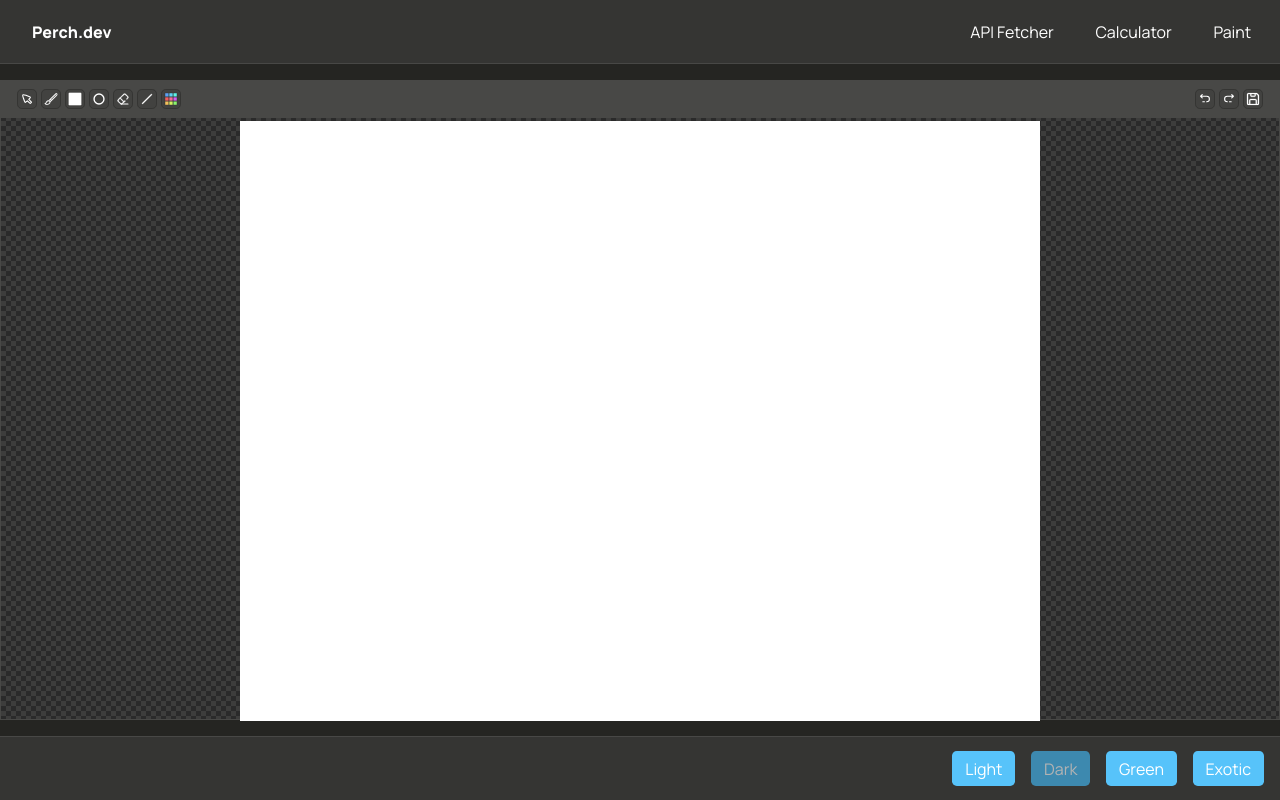
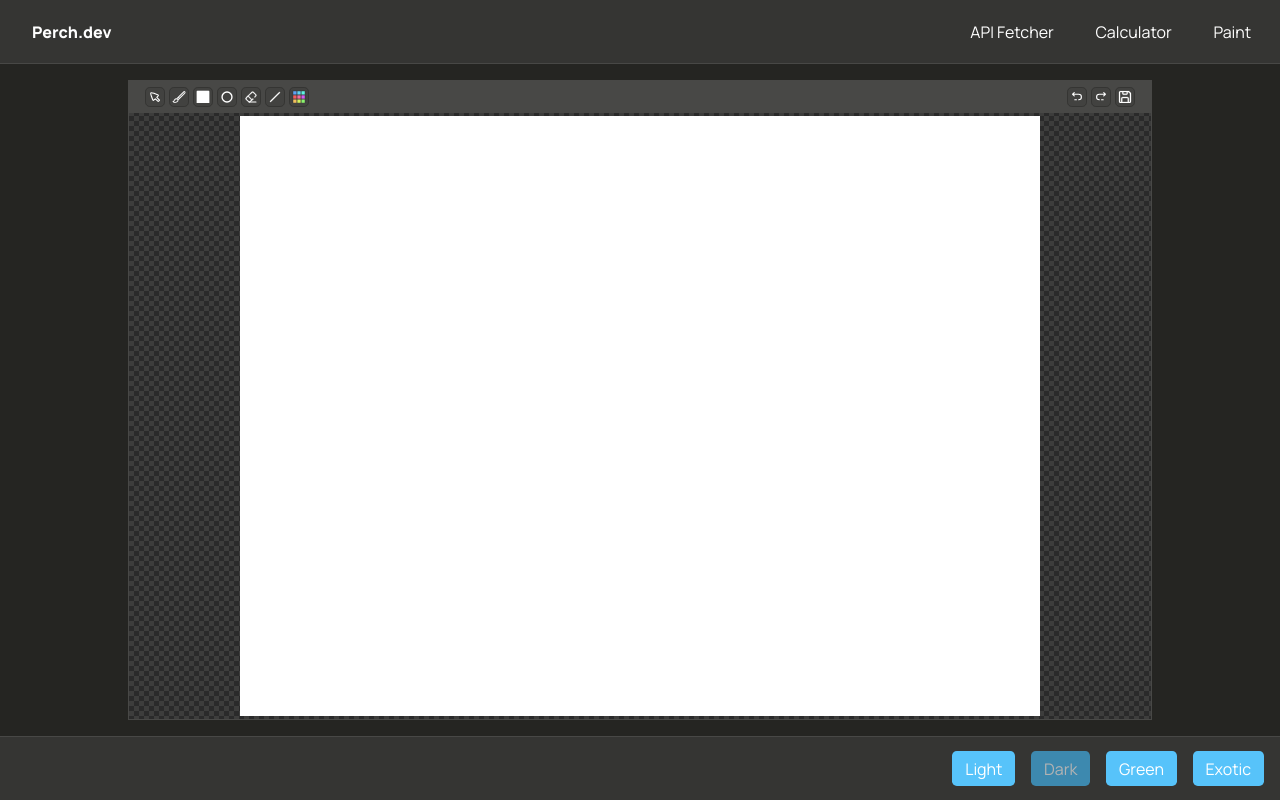
Before and after one commit to Perchusha/Portfolio, a React app in the folder client/: page /paint in a window 1280 px wide. Built offline with nearby package versions, Linux system fonts and the light colour scheme.

Commit message:
feat: cleaning code + root-theme added

```diff
--- a/client/public/styles.css
+++ b/client/public/styles.css
@@ -11,6 +11,7 @@ body,
   display: flex;
   justify-content: space-between;
   flex-direction: column;
+  overflow: hidden;
 }
 
 * {
--- a/client/src/App.tsx
+++ b/client/src/App.tsx
@@ -4,6 +4,7 @@ import { ThemeProvider } from 'styled-components';
 import { HashRouter, BrowserRouter, Routes, Route, Navigate } from 'react-router-dom';
 import { selectTheme } from './redux/selectors';
 import { Welcome, TopBar, Calculator, Paint, APIFetcher, BottomBar } from './modules';
+import { MainFrameContainer } from './styled';
 
 const App = () => {
   const { theme } = useSelector(selectTheme);
@@ -16,6 +17,7 @@ const App = () => {
     <ThemeProvider theme={theme}>
       <Router>
         <TopBar />
+        <MainFrameContainer>
           <Routes>
             <Route path="" element={<Navigate to="/welcome" />} />
             <Route path="/welcome" element={<Welcome />} />
@@ -23,6 +25,7 @@ const App = () => {
             <Route path="/calculator" element={<Calculator />} />
             <Route path="/paint" element={<Paint />} />
           </Routes>
+        </MainFrameContainer>
         <BottomBar />
       </Router>
     </ThemeProvider>
--- a/client/src/modules/APIFetcher/index.tsx
+++ b/client/src/modules/APIFetcher/index.tsx
@@ -1,6 +1,6 @@
 import { useEffect, useRef, useState } from 'react';
 import { RequestForm } from './RequestForm';
-import { Wrapper, RequestsContainer, RequestsPreview, SocketPreview } from './styled';
+import { RequestsContainer, RequestsPreview, SocketPreview } from './styled';
 
 export const APIFetcher = () => {
   const requestPreviewRef = useRef<HTMLDivElement>(null);
@@ -22,7 +22,7 @@ export const APIFetcher = () => {
   }, [socketListening]);
 
   return (
-    <Wrapper>
+    <>
       <RequestsContainer>
         <RequestForm previewRef={requestPreviewRef} />
         <RequestsPreview ref={requestPreviewRef} />
@@ -30,6 +30,6 @@ export const APIFetcher = () => {
       <RequestsContainer>
         <SocketPreview ref={socketPreviewRef} />
       </RequestsContainer>
-    </Wrapper>
+    </>
   );
 };
--- a/client/src/modules/APIFetcher/styled.ts
+++ b/client/src/modules/APIFetcher/styled.ts
@@ -1,7 +1,4 @@
 import styled from 'styled-components';
-import { MainFrameContainer } from '../../styled';
-
-export const Wrapper = styled(MainFrameContainer)``;
 
 export const RequestsContainer = styled.div`
   background: ${({ theme }) => theme.backgroundLight};
--- a/client/src/modules/Calculator/index.tsx
+++ b/client/src/modules/Calculator/index.tsx
@@ -2,7 +2,7 @@ import { useState, useEffect } from 'react';
 import { StyledButton } from '../../components';
 import { isOperation, isNumeric, DoTheMath } from './helper';
 import { operationType, functionalType } from './types';
-import { Wrapper, Container, NumPad, CalculatorInput } from './styled';
+import { Container, NumPad, CalculatorInput } from './styled';
 
 export const Calculator = () => {
   // TODO: add 1 more string with current math state
@@ -118,7 +118,6 @@ export const Calculator = () => {
   };
 
   return (
-    <Wrapper>
     <Container>
       <CalculatorInput
         type="string"
@@ -167,6 +166,5 @@ export const Calculator = () => {
         </StyledButton>
       </NumPad>
     </Container>
-    </Wrapper>
   );
 };
--- a/client/src/modules/Calculator/styled.ts
+++ b/client/src/modules/Calculator/styled.ts
@@ -1,8 +1,5 @@
 import styled from 'styled-components';
 import { StyledInput } from '../../components';
-import { MainFrameContainer } from '../../styled';
-
-export const Wrapper = styled(MainFrameContainer)``;
 
 export const Container = styled.div`
   width: 40vmin;
--- a/client/src/modules/Paint/index.tsx
+++ b/client/src/modules/Paint/index.tsx
@@ -15,7 +15,7 @@ import {
   LineIcon,
   CursorIcon,
 } from '../../components';
-import { Wrapper, Container, ToolBar, RightPart, CanvasContainer } from './styled';
+import { Container, ToolBar, RightPart, CanvasContainer } from './styled';
 
 import TransparentLight from '../../assets/transparent-light.png';
 import TransparentDark from '../../assets/transparent-dark.png';
@@ -37,7 +37,6 @@ export const Paint = () => {
 
   return (
     <>
-      <Wrapper>
       <Container
         style={{ backgroundImage: `url(${key === 'dark' ? TransparentDark : TransparentLight})` }}
       >
@@ -101,7 +100,6 @@ export const Paint = () => {
           <Canvas reference={canvasRef} />
         </CanvasContainer>
       </Container>
-      </Wrapper>
       <Modal show={showModal} onClose={() => setShowModal(false)}>
         <input ref={strokeInputRef} type="number" min={0} max={999} />
       </Modal>
--- a/client/src/modules/Paint/styled.ts
+++ b/client/src/modules/Paint/styled.ts
@@ -1,10 +1,7 @@
 import styled from 'styled-components';
-import { MainFrameContainer } from '../../styled';
-
-export const Wrapper = styled(MainFrameContainer)``;
 
 export const Container = styled.div`
-  width: 160vmin;
+  width: 80vw;
   height: 80vmin;
   border: 0.1vmin solid ${({ theme }) => theme.border};
 
@@ -22,8 +19,9 @@ export const Container = styled.div`
 `;
 
 export const ToolBar = styled.div`
+  height: 4vmin;
   background: ${({ theme }) => theme.backgroundLight};
-  padding: 1vmin 2vmin;
+  padding: 0 2vmin;
   border-bottom: 0.1vmin solid ${({ theme }) => theme.border};
   display: flex;
   align-items: center;
@@ -36,7 +34,7 @@ export const RightPart = styled.div`
 `;
 
 export const CanvasContainer = styled.div`
-  height: calc(100% - 4.1vmin);
+  height: calc(100% - 4vmin);
   position: relative;
   overflow: hidden;
 `;
--- a/client/src/modules/Welcome/index.tsx
+++ b/client/src/modules/Welcome/index.tsx
@@ -4,7 +4,6 @@ import { LinkedInIcon, GitHubIcon, ReactIcon, JavaScriptIcon, NodeJSIcon } from
 import Photo from '../../assets/Me.jpg';
 import { IWelcomeRedirectServices } from './types';
 import {
-  Wrapper,
   TitleSpan,
   TextSpan,
   Content,
@@ -33,25 +32,21 @@ export const Welcome = () => {
   };
 
   return (
-    <Wrapper>
     <Content>
       <Info>
         <TextContent>
           <TitleSpan>Senior Front-End Engineer 👋🏻</TitleSpan>
           <TextSpan>
-              Hello! My name is Anton Perch, I am a Senior Full-Stack engineer based in Warsaw,
-              Poland 📍
+            Hello! My name is Anton Perch, I am a Senior Full-Stack engineer based in Warsaw, Poland
+            📍
           </TextSpan>
           <DescriptionSpan>
             This portfolio is just a small project to catch your attention. Its purpose is not to
-              demonstrate how skilled I am (you will figure that out on your own). It is meant for
-              me to occasionally practice solving various tasks that come to mind.
+            demonstrate how skilled I am (you will figure that out on your own). It is meant for me
+            to occasionally practice solving various tasks that come to mind.
           </DescriptionSpan>
           <LinksContainer>
-              <LinkedInIcon
-                onClick={() => linksHandler('linkedin')}
-                color={theme.primaryTextColor}
-              />
+            <LinkedInIcon onClick={() => linksHandler('linkedin')} color={theme.primaryTextColor} />
             <GitHubIcon onClick={() => linksHandler('github')} color={theme.primaryTextColor} />
           </LinksContainer>
         </TextContent>
@@ -71,6 +66,5 @@ export const Welcome = () => {
         </TechImages>
       </TechStackContainer>
     </Content>
-    </Wrapper>
   );
 };
--- a/client/src/modules/Welcome/styled.ts
+++ b/client/src/modules/Welcome/styled.ts
@@ -1,7 +1,4 @@
 import styled from 'styled-components';
-import { MainFrameContainer } from '../../styled';
-
-export const Wrapper = styled(MainFrameContainer)``;
 
 export const Content = styled.div`
   width: 50%;
--- a/client/src/redux/reducers/theme.ts
+++ b/client/src/redux/reducers/theme.ts
@@ -14,6 +14,7 @@ const handler = (builder: ActionReducerMapBuilder<IThemeInitialState>) => {
   builder.addCase(setTheme, (state, { payload }) => {
     state.key = payload;
     state.theme = payload === 'random' ? getRandomTheme() : Themes[payload];
+    document.documentElement.style.setProperty('color-scheme', payload);
     localStorage.setItem('theme', payload);
   });
 };
```
Lines whose indentation alone changed are shown as unchanged.
